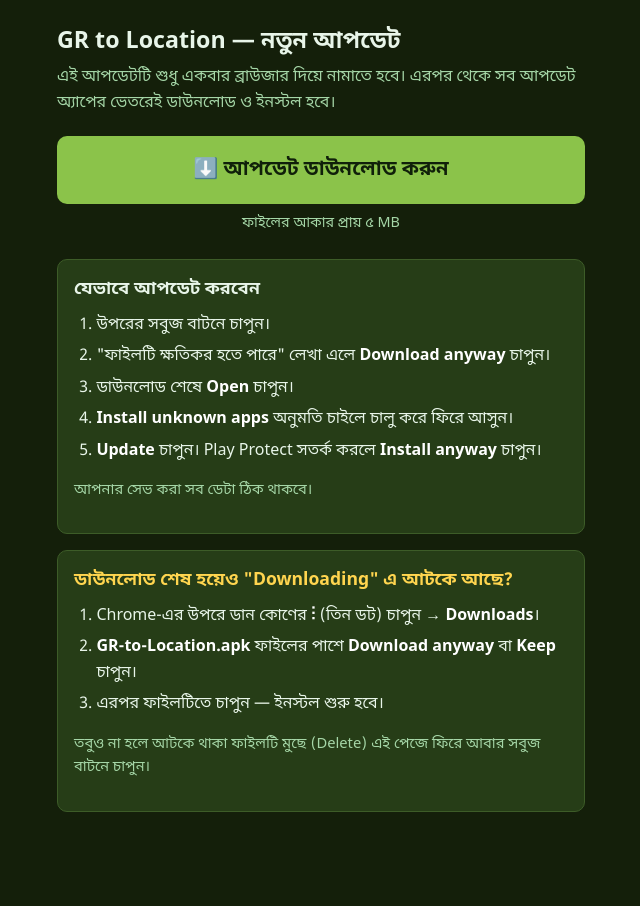
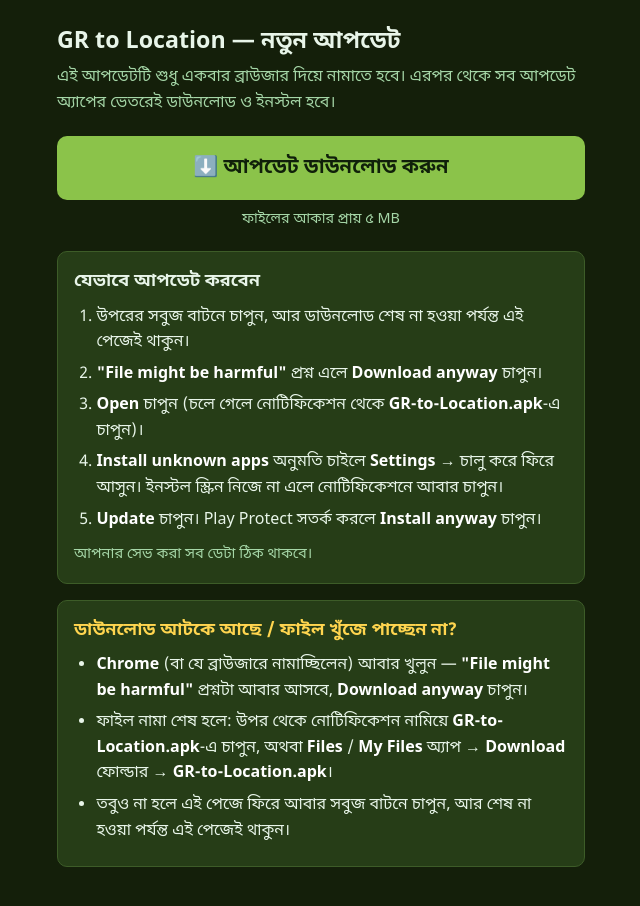
Before and after one commit to osmanITGR/GR-to-Location, a plain HTML site: page update.html in a window 1280 px wide. Shown: the whole page, without its empty margins (319-959 px from the left). Before the commit the page ends 876 px from the top, so only its background shows below. Drawn offline with Linux system fonts and the light colour scheme.

Commit message:
Update page: stay until Chrome's question, how to unstick

```diff
--- a/update.html
+++ b/update.html
@@ -3,10 +3,15 @@
 <head>
 <meta charset="utf-8">
 <meta name="viewport" content="width=device-width, initial-scale=1">
+<meta name="google" content="notranslate">
 <title>GR to Location আপডেট</title>
 <!-- Opened by old app versions (≤ 1.0.10), which can only update through the browser.
-     The download starts from a tap inside this tab, so Chrome can show its
-     "file might be harmful" question here instead of leaving the download stuck. -->
+     Why updates looked stuck: Chrome downloads the whole APK first and only then asks
+     "File might be harmful — download anyway?". Until that is answered the file stays hidden
+     (Download/.pending-…-GR-to-Location.apk), so it shows nowhere. People who left the
+     browser while it downloaded never saw the question. Reopening Chrome brings it back.
+     After it, the "File downloaded — Open" bar vanishes in seconds and the "Download
+     complete" notification is silent. This page says all of that at the moment it matters. -->
 <style>
   :root { --bg:#141F0A; --card:#263D17; --line:#3D5C28; --text:#E8F5E9; --muted:#A5D6A7; --accent:#8BC34A; --warn:#FFD54F; }
   * { box-sizing:border-box; }
@@ -15,17 +20,19 @@
   main { max-width:560px; margin:0 auto; padding:24px 16px 48px; }
   h1 { font-size:1.45rem; margin:0 0 4px; }
   .sub { color:var(--muted); margin:0 0 20px; }
-  .btn { display:block; text-align:center; text-decoration:none; background:var(--accent); color:#10200A;
-         font-size:1.25rem; font-weight:700; padding:18px 12px; border-radius:10px; margin:0 0 8px; }
+  .btn { display:block; text-align:center; text-decoration:none; font-weight:700; border-radius:10px;
+         padding:16px 12px; background:var(--accent); color:#10200A; font-size:1.25rem; margin:0 0 8px; }
   .btn:active { filter:brightness(.9); }
-  .size { text-align:center; color:var(--muted); font-size:.9rem; margin:0 0 24px; }
+  .size { text-align:center; color:var(--muted); font-size:.9rem; margin:0 0 20px; }
   .card { background:var(--card); border:1px solid var(--line); border-radius:10px; padding:16px; margin:0 0 16px; }
   .card h2 { font-size:1.1rem; margin:0 0 8px; }
+  .next { border:2px solid var(--accent); }
+  .next h2 { color:var(--accent); }
+  .stuck h2 { color:var(--warn); }
   ol, ul { margin:0; padding-left:1.4em; }
   li { margin:6px 0; }
   b { color:#fff; }
-  .stuck h2 { color:var(--warn); }
-  .note { color:var(--muted); font-size:.92rem; }
+  .note { color:var(--muted); font-size:.92rem; margin:10px 0 0; }
 </style>
 </head>
 <body>
@@ -34,30 +41,46 @@
   <p class="sub">এই আপডেটটি শুধু একবার ব্রাউজার দিয়ে নামাতে হবে। এরপর থেকে সব আপডেট অ্যাপের ভেতরেই ডাউনলোড ও ইনস্টল হবে।</p>
 
   <!-- Always the newest main-app release (admin-app releases are never marked latest). -->
-  <a class="btn" href="https://github.com/osmanITGR/GR-to-Location/releases/latest/download/GR-to-Location.apk">⬇️ আপডেট ডাউনলোড করুন</a>
+  <a class="btn" id="download" href="https://github.com/osmanITGR/GR-to-Location/releases/latest/download/GR-to-Location.apk">⬇️ আপডেট ডাউনলোড করুন</a>
   <p class="size">ফাইলের আকার প্রায় ৫ MB</p>
+
+  <section class="card next" id="next" hidden>
+    <h2>⏳ ডাউনলোড হচ্ছে — এই পেজেই থাকুন</h2>
+    <ol>
+      <li>অন্য অ্যাপে যাবেন না। পুরো ফাইল নামার পর <b>"File might be harmful"</b> (ফাইলটি ক্ষতিকর হতে পারে) প্রশ্ন আসবে → <b>Download anyway</b> চাপুন।</li>
+      <li>এরপর <b>Open</b> দেখাবে — কয়েক সেকেন্ডেই চলে যায়, সাথে সাথে চাপুন।</li>
+      <li><b>Open</b> চলে গেলে উপর থেকে নোটিফিকেশন বার নামিয়ে <b>GR-to-Location.apk</b>-এ চাপুন।</li>
+    </ol>
+  </section>
 
   <section class="card">
     <h2>যেভাবে আপডেট করবেন</h2>
     <ol>
-      <li>উপরের সবুজ বাটনে চাপুন।</li>
-      <li>"ফাইলটি ক্ষতিকর হতে পারে" লেখা এলে <b>Download anyway</b> চাপুন।</li>
-      <li>ডাউনলোড শেষে <b>Open</b> চাপুন।</li>
-      <li><b>Install unknown apps</b> অনুমতি চাইলে চালু করে ফিরে আসুন।</li>
+      <li>উপরের সবুজ বাটনে চাপুন, আর ডাউনলোড শেষ না হওয়া পর্যন্ত এই পেজেই থাকুন।</li>
+      <li><b>"File might be harmful"</b> প্রশ্ন এলে <b>Download anyway</b> চাপুন।</li>
+      <li><b>Open</b> চাপুন (চলে গেলে নোটিফিকেশন থেকে <b>GR-to-Location.apk</b>-এ চাপুন)।</li>
+      <li><b>Install unknown apps</b> অনুমতি চাইলে <b>Settings</b> → চালু করে ফিরে আসুন। ইনস্টল স্ক্রিন নিজে না এলে নোটিফিকেশনে আবার চাপুন।</li>
       <li><b>Update</b> চাপুন। Play Protect সতর্ক করলে <b>Install anyway</b> চাপুন।</li>
     </ol>
     <p class="note">আপনার সেভ করা সব ডেটা ঠিক থাকবে।</p>
   </section>
 
   <section class="card stuck">
-    <h2>ডাউনলোড শেষ হয়েও "Downloading" এ আটকে আছে?</h2>
-    <ol>
-      <li>Chrome-এর উপরে ডান কোণের <b>⋮</b> (তিন ডট) চাপুন → <b>Downloads</b>।</li>
-      <li><b>GR-to-Location.apk</b> ফাইলের পাশে <b>Download anyway</b> বা <b>Keep</b> চাপুন।</li>
-      <li>এরপর ফাইলটিতে চাপুন — ইনস্টল শুরু হবে।</li>
-    </ol>
-    <p class="note">তবুও না হলে আটকে থাকা ফাইলটি মুছে (Delete) এই পেজে ফিরে আবার সবুজ বাটনে চাপুন।</p>
+    <h2>ডাউনলোড আটকে আছে / ফাইল খুঁজে পাচ্ছেন না?</h2>
+    <ul>
+      <li><b>Chrome</b> (বা যে ব্রাউজারে নামাচ্ছিলেন) আবার খুলুন — <b>"File might be harmful"</b> প্রশ্নটা আবার আসবে, <b>Download anyway</b> চাপুন।</li>
+      <li>ফাইল নামা শেষ হলে: উপর থেকে নোটিফিকেশন নামিয়ে <b>GR-to-Location.apk</b>-এ চাপুন, অথবা <b>Files</b> / <b>My Files</b> অ্যাপ → <b>Download</b> ফোল্ডার → <b>GR-to-Location.apk</b>।</li>
+      <li>তবুও না হলে এই পেজে ফিরে আবার সবুজ বাটনে চাপুন, আর শেষ না হওয়া পর্যন্ত এই পেজেই থাকুন।</li>
+    </ul>
   </section>
 </main>
+<script>
+  // Show what to do next the moment the download starts.
+  document.getElementById("download").addEventListener("click", function () {
+    var next = document.getElementById("next");
+    next.hidden = false;
+    setTimeout(function () { next.scrollIntoView({ behavior: "smooth", block: "start" }); }, 400);
+  });
+</script>
 </body>
 </html>
```
